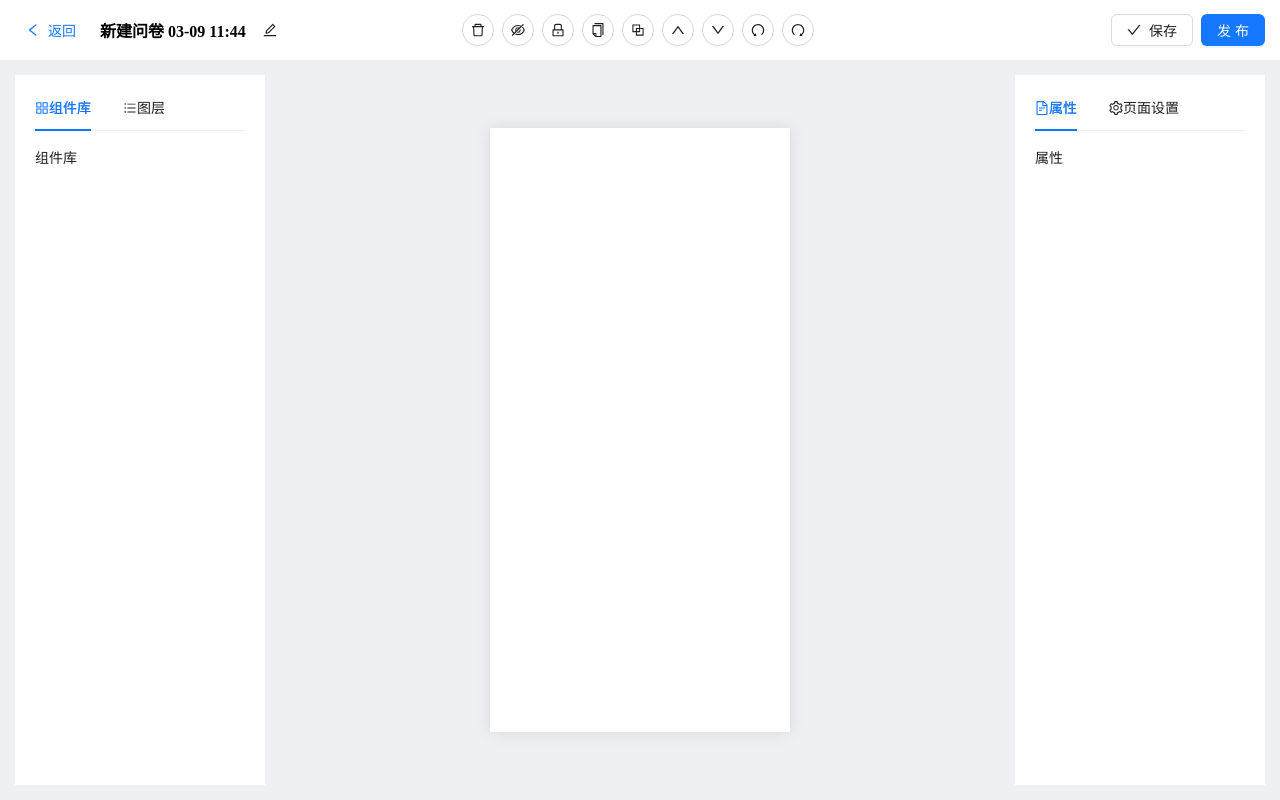
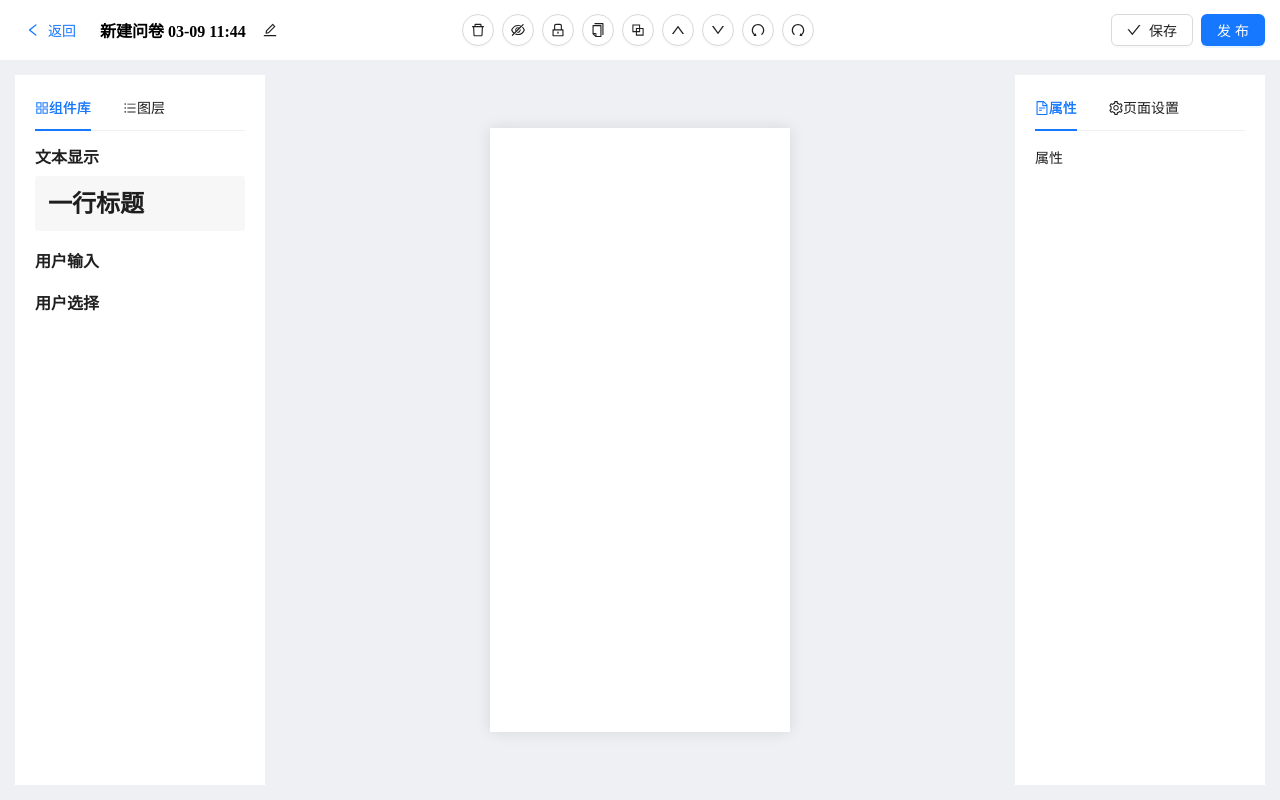
Before and after one commit to DrssXpro/Q-Maker, a React (Vite) app: page /edit/1 in a window 1280 px wide. Built offline with nearby package versions, Linux system fonts and the light colour scheme; no server answers.

Commit message:
feat: 开发编辑问卷组件Title，统一组件类型规范，打通渲染至界面流程

```diff
--- /dev/null
+++ b/src/components/FsEdit/FsEditComponents/FsEditComponents.module.scss
@@ -0,0 +1,12 @@
+.component-container {
+  margin-bottom: 12px;
+  cursor: pointer;
+  background-color: #f7f7f7;
+  border: 1px solid #f7f7f7;
+  padding: 12px;
+  border-radius: 3px;
+
+  &:hover {
+    border-color: #d9d9d9;
+  }
+}
--- a/src/components/FsEdit/FsEditComponents/FsEditComponents.tsx
+++ b/src/components/FsEdit/FsEditComponents/FsEditComponents.tsx
@@ -1,7 +1,38 @@
 import { FC } from "react";
+import { Typography } from "antd";
+import styles from "./FsEditComponents.module.scss";
+import { componentGonfigGroup } from "../../FsQuestionComponents/type";
+import { IComponentConfig } from "../../FsQuestionComponents";
 
+const { Title } = Typography;
+
+const generateComponent = (c: IComponentConfig) => {
+  const { type, Component } = c;
+  return (
+    <div key={type} className={styles["component-container"]}>
+      <div style={{ pointerEvents: "none" }}>
+        <Component />
+      </div>
+    </div>
+  );
+};
 const FsEditComponents: FC = () => {
-  return <>组件库</>;
+  return (
+    <>
+      {componentGonfigGroup.map((i, index) => {
+        const { groupId, groupName, components } = i;
+
+        return (
+          <div key={groupId}>
+            <Title level={3} style={{ fontSize: "16px", marginTop: index === 0 ? "0" : "20px" }}>
+              {groupName}
+            </Title>
+            <div>{components.map((c) => generateComponent(c))}</div>
+          </div>
+        );
+      })}
+    </>
+  );
 };
 
 export default FsEditComponents;
--- /dev/null
+++ b/src/components/FsQuestionComponents/QuestionComponents/QuestionTitle/components/TitleComponent.tsx
@@ -0,0 +1,35 @@
+import { FC } from "react";
+import { IQuestionTitleProps } from "../type";
+import { Typography } from "antd";
+import { QuestionTitleDefaultValue } from "..";
+
+const { Title } = Typography;
+
+const TitleComponent: FC<IQuestionTitleProps> = (props: IQuestionTitleProps) => {
+  // 使用默认或传入props
+  const { text, level, direction } = { ...QuestionTitleDefaultValue, ...props };
+
+  const genFontSize = (level: number | undefined) => {
+    if (!level) return "24px";
+    if (level === 1) return "24px";
+    if (level === 2) return "20px";
+    if (level === 3) return "16px";
+    return "16px";
+  };
+
+  return (
+    <Title
+      level={level}
+      style={{
+        fontSize: genFontSize(level),
+        textAlign: direction,
+        marginBottom: 0,
+        marginTop: 0,
+      }}
+    >
+      {text}
+    </Title>
+  );
+};
+
+export default TitleComponent;
--- /dev/null
+++ b/src/components/FsQuestionComponents/QuestionComponents/QuestionTitle/components/TitlePropsComponent.tsx
@@ -0,0 +1,44 @@
+import { FC } from "react";
+import { IQuestionTitleProps } from "../type";
+import { Form, Input, Radio, Select } from "antd";
+import { useForm } from "antd/es/form/Form";
+
+const TitlePropsComponent: FC = (props: IQuestionTitleProps) => {
+  const { text, level, direction, onChange, disabled } = props;
+  const [form] = useForm();
+
+  const handleValueChange = () => {
+    onChange && onChange(form.getFieldsValue());
+  };
+  return (
+    <Form
+      form={form}
+      layout="vertical"
+      disabled={disabled}
+      initialValues={{ text, level, direction }}
+      onValuesChange={handleValueChange}
+    >
+      <Form.Item label="标题内容" name="text" rules={[{ required: true, message: "请输入标题内容" }]}>
+        <Input />
+      </Form.Item>
+      <Form.Item label="等级" name="level">
+        <Select
+          options={[
+            { value: 1, text: 1 },
+            { value: 2, text: 2 },
+            { value: 3, text: 3 },
+          ]}
+        ></Select>
+      </Form.Item>
+      <Form.Item label="对齐方式" name="direction">
+        <Radio.Group>
+          <Radio value="left">靠左</Radio>
+          <Radio value="center">居中</Radio>
+          <Radio value="right">靠右</Radio>
+        </Radio.Group>
+      </Form.Item>
+    </Form>
+  );
+};
+
+export default TitlePropsComponent;
--- /dev/null
+++ b/src/components/FsQuestionComponents/QuestionComponents/QuestionTitle/index.ts
@@ -0,0 +1,20 @@
+import { IComponentConfig } from "../..";
+import TitleComponent from "./components/TitleComponent";
+import TitlePropsComponent from "./components/TitlePropsComponent";
+import { IQuestionTitleProps } from "./type";
+
+// Title 组件默认属性值（初始化、重置使用）
+export const QuestionTitleDefaultValue: IQuestionTitleProps = {
+  text: "一行标题",
+  level: 1,
+  direction: "left",
+};
+
+// Title 组件基本配置
+export const QuestionTitleConfig: IComponentConfig = {
+  title: "标题",
+  type: "questionTitle",
+  Component: TitleComponent,
+  PropsComponent: TitlePropsComponent,
+  defaultProps: QuestionTitleDefaultValue,
+};
--- /dev/null
+++ b/src/components/FsQuestionComponents/QuestionComponents/QuestionTitle/type.ts
@@ -0,0 +1,7 @@
+export interface IQuestionTitleProps {
+  text?: string;
+  level?: 1 | 2 | 3 | 4 | 5 | undefined;
+  direction?: "left" | "center" | "right";
+  disabled?: boolean;
+  onChange?: (newProps: IQuestionTitleProps) => void;
+}
--- /dev/null
+++ b/src/components/FsQuestionComponents/index.ts
@@ -0,0 +1,14 @@
+import { FC } from "react";
+import { IQuestionTitleProps } from "./QuestionComponents/QuestionTitle/type";
+
+// 各个组件的 prop type
+export type ComponentPropsType = IQuestionTitleProps;
+
+// 统一组件配置
+export interface IComponentConfig {
+  title: string;
+  type: string;
+  Component: FC<ComponentPropsType>;
+  PropsComponent: FC<ComponentPropsType>;
+  defaultProps: ComponentPropsType;
+}
--- /dev/null
+++ b/src/components/FsQuestionComponents/type.ts
@@ -0,0 +1,29 @@
+import { IComponentConfig } from ".";
+import { QuestionTitleConfig } from "./QuestionComponents/QuestionTitle";
+
+// 所有组件配置列表
+const componentConfigList: IComponentConfig[] = [QuestionTitleConfig];
+
+// 所有组件按照类型分组
+export const componentGonfigGroup = [
+  {
+    groupId: "textGroup",
+    groupName: "文本显示",
+    components: [QuestionTitleConfig],
+  },
+  {
+    groupId: "inputGroup",
+    groupName: "用户输入",
+    components: [],
+  },
+  {
+    groupId: "chooseGroup",
+    groupName: "用户选择",
+    components: [],
+  },
+];
+
+// tool: 找到对应的组件 config
+export function getComponentConfigByType(type: string) {
+  return componentConfigList.find((c) => c.type === type);
+}
```
